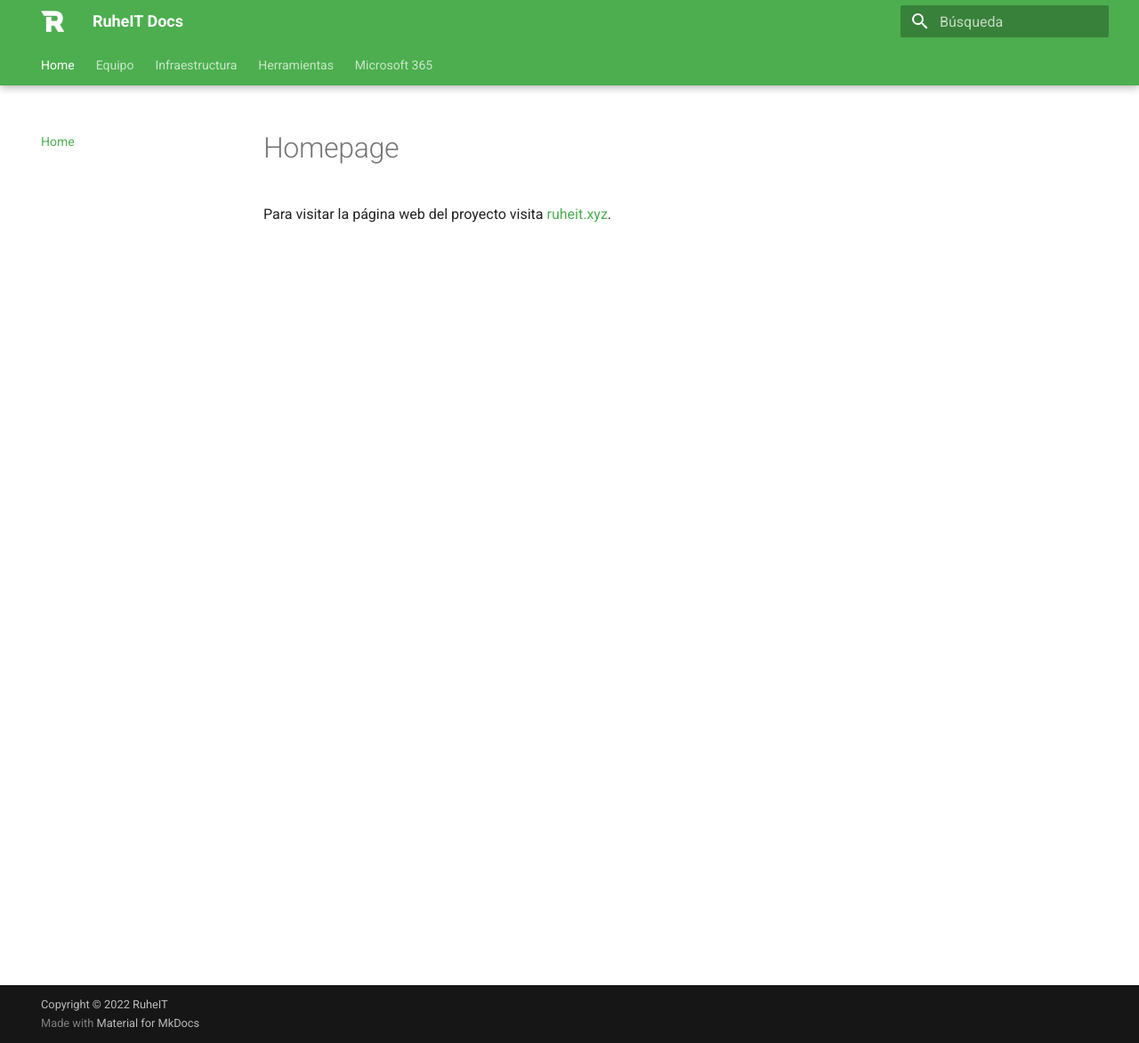
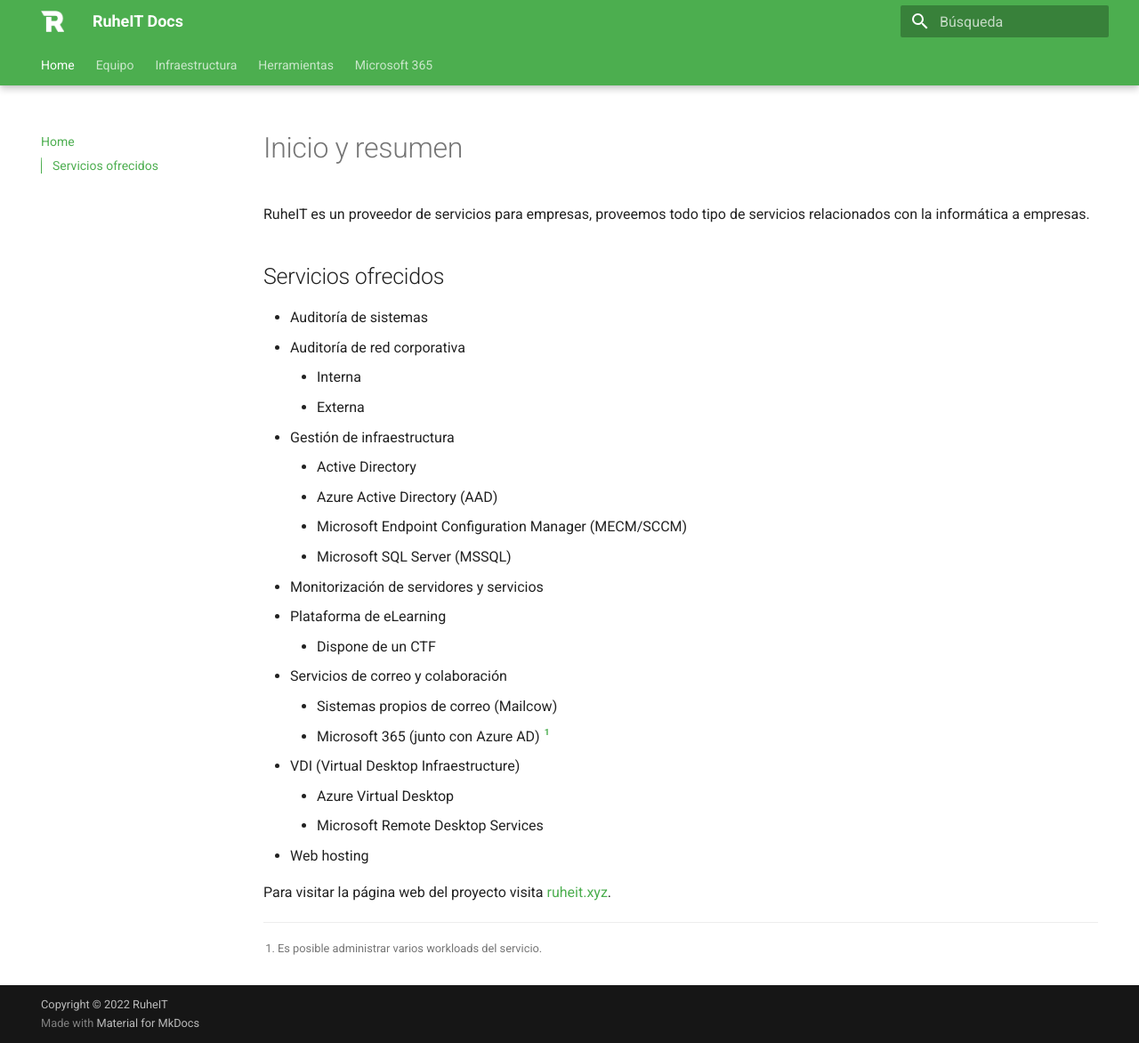
Before and after one commit to RuheIT/docs, an MkDocs documentation site: the page built from docs/index.md, in a window 1280 px wide and 1172 px high. Shown: the whole window at 89% size. Built offline with MkDocs 1.6.1 and Material for MkDocs 9.7.7, drawn with Linux system fonts in a browser that asks for light colours.

Commit message:
updated infra

```diff
--- a/docs/index.md
+++ b/docs/index.md
@@ -1,3 +1,28 @@
-# Homepage
+# Inicio y resumen
+
+RuheIT es un proveedor de servicios para empresas, proveemos todo tipo de servicios relacionados con la informática a empresas.
+
+## Servicios ofrecidos
+
+- Auditoría de sistemas
+- Auditoría de red corporativa
+    * Interna
+    * Externa
+- Gestión de infraestructura
+    * Active Directory
+    * Azure Active Directory (AAD)
+    * Microsoft Endpoint Configuration Manager (MECM/SCCM)
+    * Microsoft SQL Server (MSSQL)
+- Monitorización de servidores y servicios
+- Plataforma de eLearning
+    * Dispone de un CTF
+- Servicios de correo y colaboración
+    * Sistemas propios de correo (Mailcow)
+    * Microsoft 365 (junto con Azure AD) [^1]
+[^1]: Es posible administrar varios workloads del servicio.
+- VDI (Virtual Desktop Infraestructure)
+    * Azure Virtual Desktop
+    * Microsoft Remote Desktop Services
+- Web hosting
 
 Para visitar la página web del proyecto visita [ruheit.xyz](https://ruheit.xyz).
```
